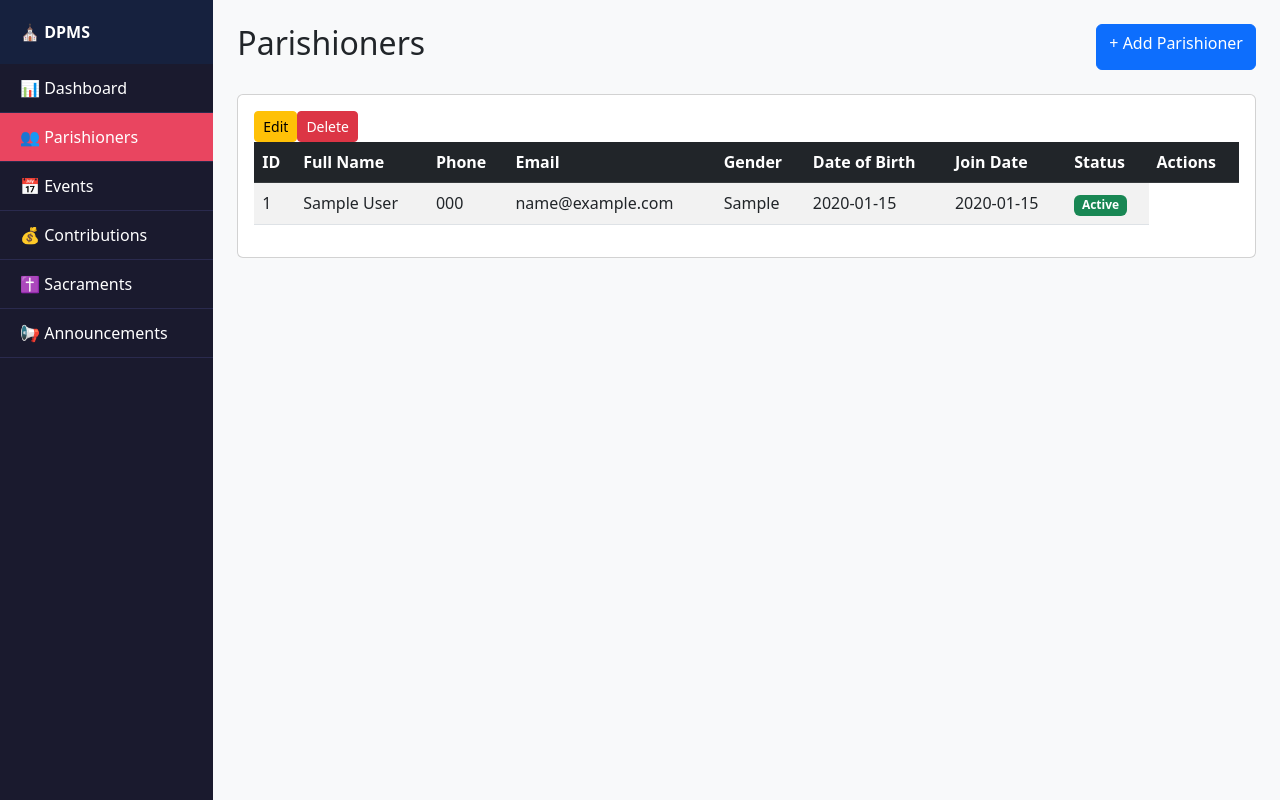
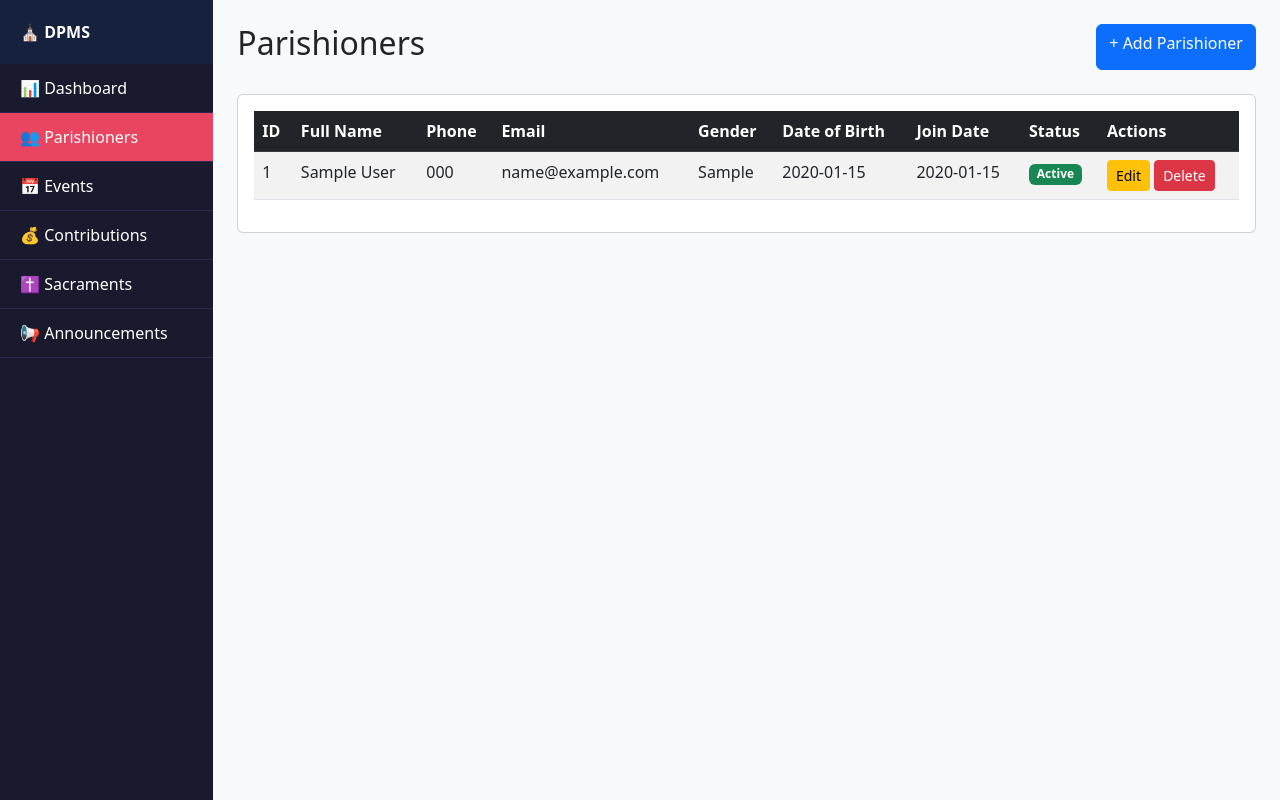
Before and after one commit to LWKYM99/DPMS, a Flask app: page /parishioners in a window 1280 px wide. Run offline with Flask 3, Linux system fonts and the light colour scheme; tables that the repository leaves empty hold one stand-in row (values such as "Sample post").

Commit message:
Fix parishioners edit/delete button position

```diff
--- a/templates/parishioners.html
+++ b/templates/parishioners.html
@@ -40,7 +40,8 @@
                         <span class="badge bg-secondary">Inactive</span>
                         {% endif %}
                     </td>
-                    <a href="/parishioners/edit/{{ p['id'] }}" class="btn btn-sm btn-warning">Edit</a>
+                    <td>
+                        <a href="/parishioners/edit/{{ p['id'] }}" class="btn btn-sm btn-warning">Edit</a>
                         <a href="/parishioners/delete/{{ p['id'] }}" class="btn btn-sm btn-danger" onclick="return confirm('Delete this parishioner?')">Delete</a>
                     </td>
                 </tr>
```
